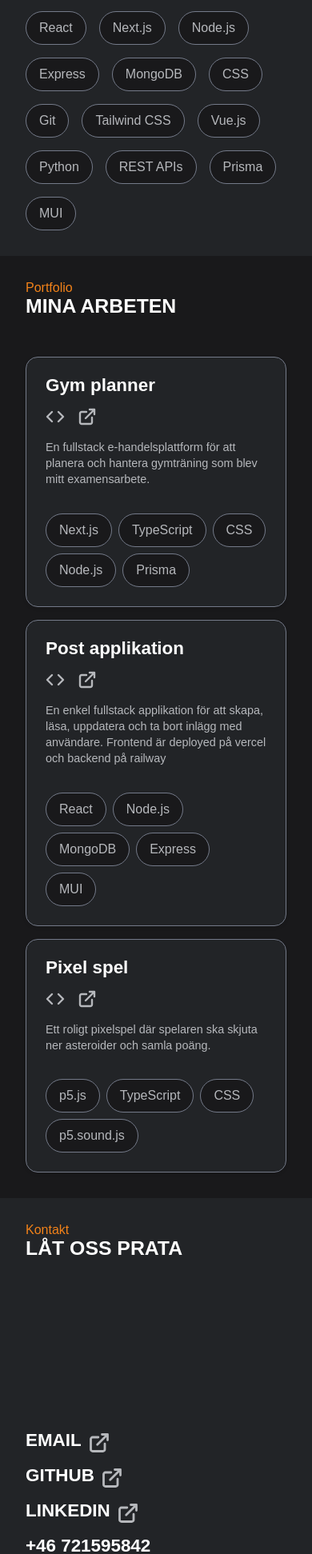
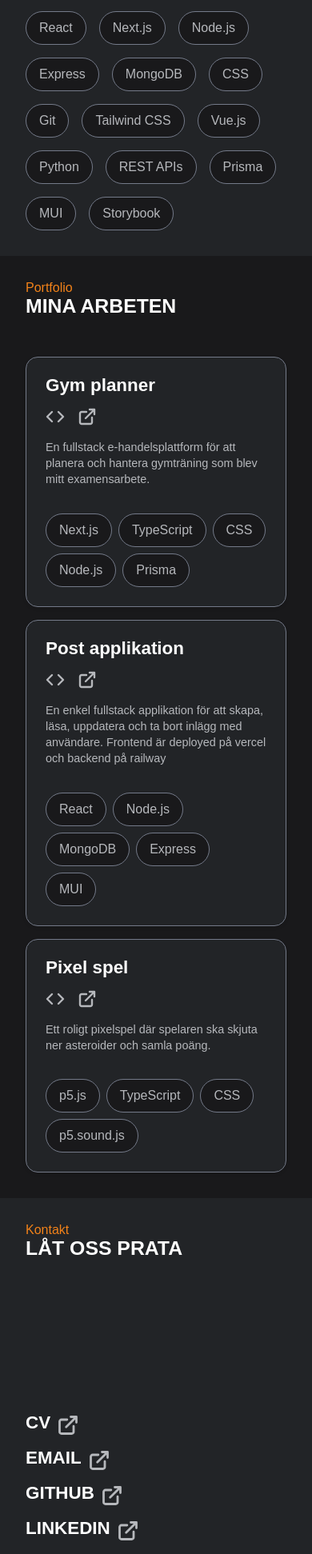
Before and after one commit to Kind606/portfolio-kevin, a Next.js app: page / in a window 390 px wide. Shown: the part 1370-3313 px from the top of the page at 80% size. Built offline with nearby package versions, Linux system fonts and the light colour scheme.

Commit message:
Add CV link to footer, implement ScrollUpButton, and update competencies

```diff
--- a/src/app/layout.tsx
+++ b/src/app/layout.tsx
@@ -1,5 +1,6 @@
 import type { Metadata } from "next";
 import { Geist, Geist_Mono } from "next/font/google";
+import ScrollUpButton from "../components/scrollUpButton/scrollUpButton";
 import ThemeToggle from "../components/themeToggle/themeToggle";
 import "./globals.css";
 
@@ -45,6 +46,7 @@
       <body className="min-h-full flex flex-col">
         <ThemeToggle />
         {children}
+        <ScrollUpButton />
       </body>
     </html>
   );
--- a/src/app/page.tsx
+++ b/src/app/page.tsx
@@ -2,7 +2,6 @@
 import Footer from "../components/footer/footer";
 import LandingSection from "../components/landingSection/LandingSection";
 import ProjectsSection from "../components/projectsSection/projectSection";
-import ScrollUpButton from "../components/scrollUpButton/scrollUpButton";
 import styles from "./page.module.css";
 
 export default function Home() {
@@ -12,7 +11,6 @@
       <AboutMeSection />
       <ProjectsSection />
       <Footer />
-      <ScrollUpButton />
     </main>
   );
 }
--- a/src/components/competenciesCard/competencieDummy.ts
+++ b/src/components/competenciesCard/competencieDummy.ts
@@ -59,4 +59,8 @@
     id: 15,
     title: "MUI",
   },
+  {
+    id: 16,
+    title: "Storybook",
+  },
 ];
--- a/src/components/footer/footer.tsx
+++ b/src/components/footer/footer.tsx
@@ -10,6 +10,21 @@
       <div className={styles.contentBox}>
         <div className={styles.contactLinks}>
           <ul>
+            <li>
+              <a
+                href="/files/KevinHellgrenCV.pdf"
+                target="_blank"
+                rel="noopener noreferrer"
+              >
+                CV
+                <Image
+                  src="/ExternalLink.svg"
+                  alt="CV"
+                  width={28}
+                  height={28}
+                />
+              </a>
+            </li>
             <li>
               <a href="mailto:kevin.hellgren@hotmail.com?subject=Portfolio Contact">
                 Email
--- a/src/components/scrollUpButton/scrollUpButton.module.css
+++ b/src/components/scrollUpButton/scrollUpButton.module.css
@@ -34,3 +34,12 @@
   transform: rotate(180deg);
   filter: brightness(0) invert(1);
 }
+
+@media (max-width: 768px) {
+  .scrollUpButton {
+    bottom: 1rem;
+    right: 1rem;
+    width: 45px;
+    height: 45px;
+  }
+}
```
Also changed, not shown: 1 other file (tests, documents, lock files or other folders).
